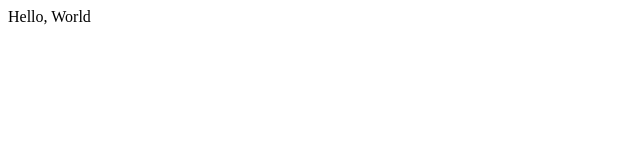
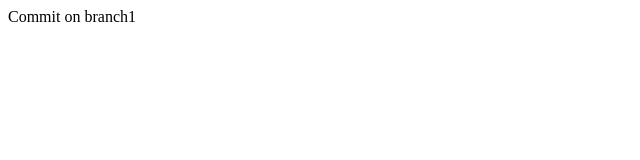
Before and after one commit to minato20/lecture0, a plain HTML site: page index.html in a window 1280 px wide. Shown: the full height of the page, 0-640 px from the left. Drawn offline with Linux system fonts and the light colour scheme.

Commit message:
New Features

```diff
--- a/index.html
+++ b/index.html
@@ -7,6 +7,6 @@
     <title>HTML</title>
 </head>
 <body>
-    Hello, World
+    Commit on branch1
 </body>
 </html>
```
